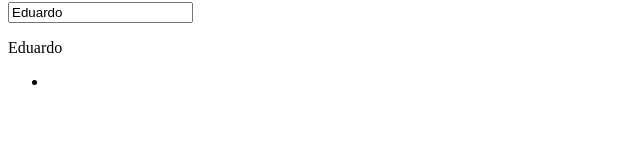
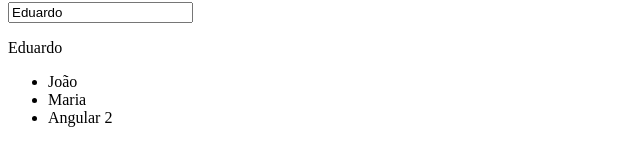
Before and after one commit to educontessi/livro-angular-2, an Angular app: page / in a window 1280 px wide. Shown: the part 167-332 px from the top of the page, without its empty margins (0-640 px from the left). Built offline with nearby package versions, Linux system fonts and the light colour scheme.

Commit message:
Capítulo 3.8 - diretivas

```diff
--- a/src/app/lista-pessoa/lista-pessoa.component.html
+++ b/src/app/lista-pessoa/lista-pessoa.component.html
@@ -4,6 +4,7 @@
 <p>{{nome}}</p>
 
 <ul>
-  <li>
+  <li *ngFor="let pessoa of pessoas">
+    {{pessoa}}
   </li>
 </ul>
--- a/src/app/lista-pessoa/lista-pessoa.component.ts
+++ b/src/app/lista-pessoa/lista-pessoa.component.ts
@@ -7,7 +7,7 @@ import { Component, OnInit } from '@angular/core';
 })
 export class ListaPessoaComponent implements OnInit {
 
-  pessoas: string[];
+  pessoas: string[]	=	['João', 'Maria', 'Angular	2'];
   nome: string = "Eduardo";
 
   constructor() { }
```
